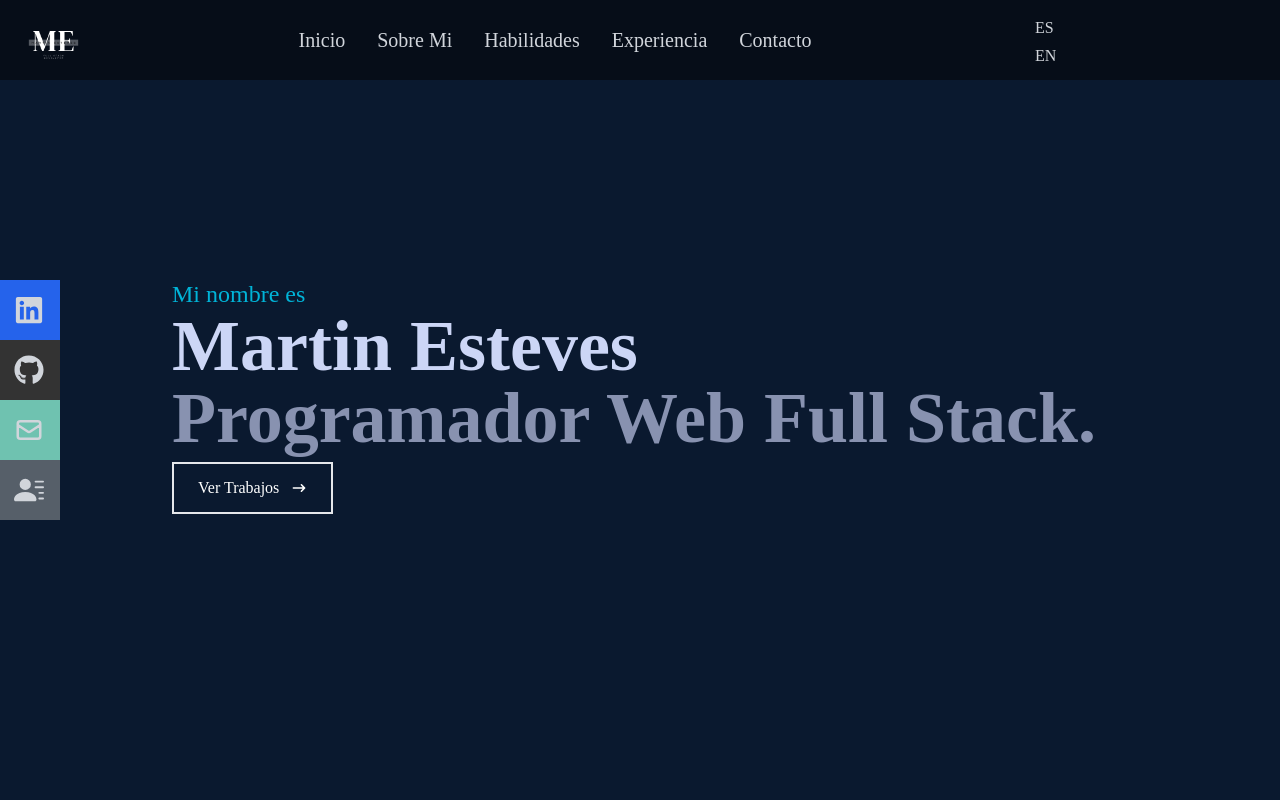
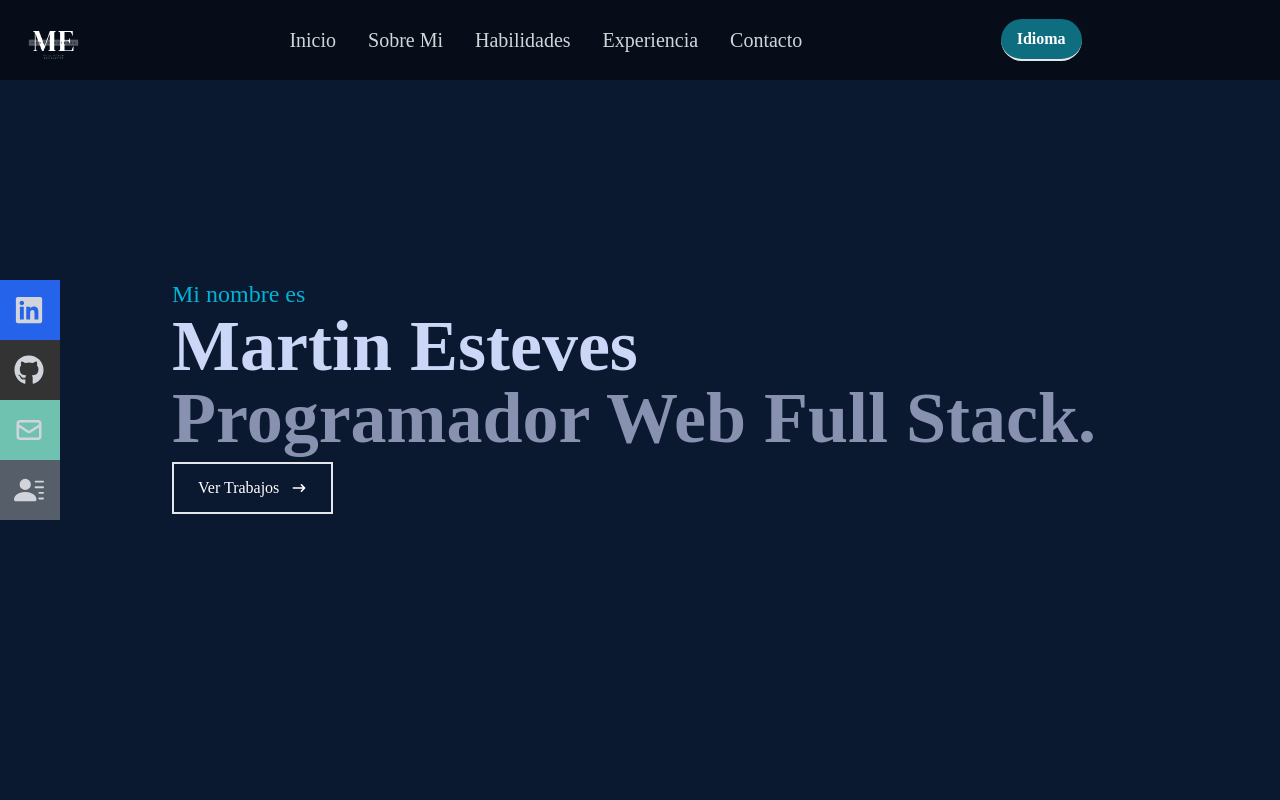
Before and after one commit to martinmagl/PortfolioMartin, a React (Create React App) app: page / in a window 1280 px wide. Shown: the top 800 px of the page. Built offline with nearby package versions, Linux system fonts and the light colour scheme.

Commit message:
arreglo commit

```diff
--- a/package.json
+++ b/package.json
@@ -7,6 +7,7 @@
     "@testing-library/react": "^13.4.0",
     "@testing-library/user-event": "^13.5.0",
     "autoprefixer": "^10.4.12",
+
     "i18next": "^21.10.0",
     "postcss": "^8.4.17",
     "react": "^18.2.0",
@@ -15,6 +16,7 @@
     "react-icons": "^4.4.0",
     "react-scripts": "5.0.1",
     "react-scroll": "^1.8.7",
+
     "tailwindcss": "^3.1.8",
     "web-vitals": "^2.1.4"
   },
--- a/src/components/Navbar.jsx
+++ b/src/components/Navbar.jsx
@@ -12,7 +12,7 @@ const Navbar = () => {
 
     const [nav, setNav] = useState(false)
     const handleClick = () => setNav(!nav)
-
+    const [dropdownOpen, setdropdownOpen] = useState(false);
     const [t, i18n] = useTranslation('global');
 
     return (
@@ -51,12 +51,21 @@ const Navbar = () => {
                     </li>
                 </ul>
             </div>
-            <div>
-            <ul>
-                    <li><button className='py-1 ' onClick={() => i18n.changeLanguage('es')}>ES</button></li>
-                    <li><button onClick={() => i18n.changeLanguage('en')}>EN</button></li>
-            </ul>
-            </div>
+
+              <div>
+              <div
+              onClick={() => setdropdownOpen(!dropdownOpen)}
+                            className="hover:cursor-pointer border-b-2 bg-[#0f6d80] hover:bg-blue-700 text-white font-bold py-2 px-4 rounded-full">
+                           {t("navbar.idioma")}
+                        </div>
+                        <div
+                            className={`${dropdownOpen ? `top-13` : ' invisible opacity-0'} absolute `}>
+                            <ul>
+                                <li><button className='hover:border-b-2' onClick={() => i18n.changeLanguage('es')}>ES</button></li>
+                                <li><button className='hover:border-b-2' onClick={() => i18n.changeLanguage('en')}>EN</button></li>
+                            </ul>
+                        </div>
+              </div>
 
             {/* Hamburger */}
 
--- a/src/components/Skills.jsx
+++ b/src/components/Skills.jsx
@@ -4,7 +4,7 @@ import CSS from '../assets/css.png';
 import JavaScript from '../assets/javascript.png';
 import ReactImg from '../assets/react.png';
 import Node from '../assets/node.png';
-import FireBase from '../assets/firebase.png';
+// import FireBase from '../assets/firebase.png';
 import GitHub from '../assets/github.png';
 import Tailwind from '../assets/tailwind.png';
 import Bootstrap from '../assets/Bootstrap.png';
@@ -44,10 +44,10 @@ const Skills = () => {
         <img className='w-20 mx-auto' src={Node} alt="HTML icon" />
         <p className='my-4'>Node</p>
     </div>
-    <div className='shadow-md shadow-[#040c16] hover:scale-110 duration-500'>
+    {/* <div className='shadow-md shadow-[#040c16] hover:scale-110 duration-500'>
         <img className='w-20 mx-auto' src={FireBase} alt="HTML icon" />
         <p className='my-4'>Firebase</p>
-    </div>
+    </div> */}
     <div className='shadow-md shadow-[#040c16] hover:scale-110 duration-500'>
         <img className='w-20 mx-auto' src={GitHub} alt="HTML icon" />
         <p className='my-4'>Github</p>
--- a/src/components/Work.jsx
+++ b/src/components/Work.jsx
@@ -10,7 +10,17 @@ const Work = () => {
     return (
         <div name='work' className='w-full sm:h-screen text-gray-300 bg-[#0a192f]'>
             <div className='max-w-[1000px] mx-auto p-4 flex flex-col justify-center w-full h-full'>
-                <div className='pb-8'>
+                <div className='pb-8 mb-5'>
+                <br />
+                <br />
+                <br />
+                <br />
+                <br />
+                <br />
+                <br />
+                <br />
+                <br />
+                <br />
                     <p className='text-4xl font-bold inline border-b-4 text-gray-300 border-[#00b4d8]'>{t("work.work")}</p>
                     {/* <p className='py-6'>Mira mis trabajos recientes</p> */}
                 </div>
@@ -23,7 +33,7 @@ const Work = () => {
 
                         {/* Hover Effects*/}
                         <div className='opacity-0 group-hover:opacity-100'>
-                            <span className='text-2xl font-bold text-white tracking-wider'>
+                            <span className='text-2xl font-bold text-black tracking-wider'>
                                 Infinity Store
                             </span>
                             <div className='pt-8 text-center'>
--- a/src/index.css
+++ b/src/index.css
@@ -1,5 +1,7 @@
 @tailwind base;
+
 @tailwind components;
+
 @tailwind utilities;
 
 
--- a/src/translations/en/global.json
+++ b/src/translations/en/global.json
@@ -5,7 +5,8 @@
         "skills":"Skills",
         "work": "Work",
         "contact": "Contact",
-        "cv": "Resume"
+        "cv": "Resume",
+        "idioma": "Language"
     },
     "about": {
         "about": "About",
--- a/src/translations/es/global.json
+++ b/src/translations/es/global.json
@@ -5,7 +5,8 @@
         "skills":"Habilidades",
         "work": "Experiencia",
         "contact": "Contacto",
-        "cv": "CV"
+        "cv": "CV",
+        "idioma": "Idioma"
     },
     "about": {
 "about": "Sobre Mi",
```
Also changed, not shown: 1 other file (tests, documents, lock files or other folders).
